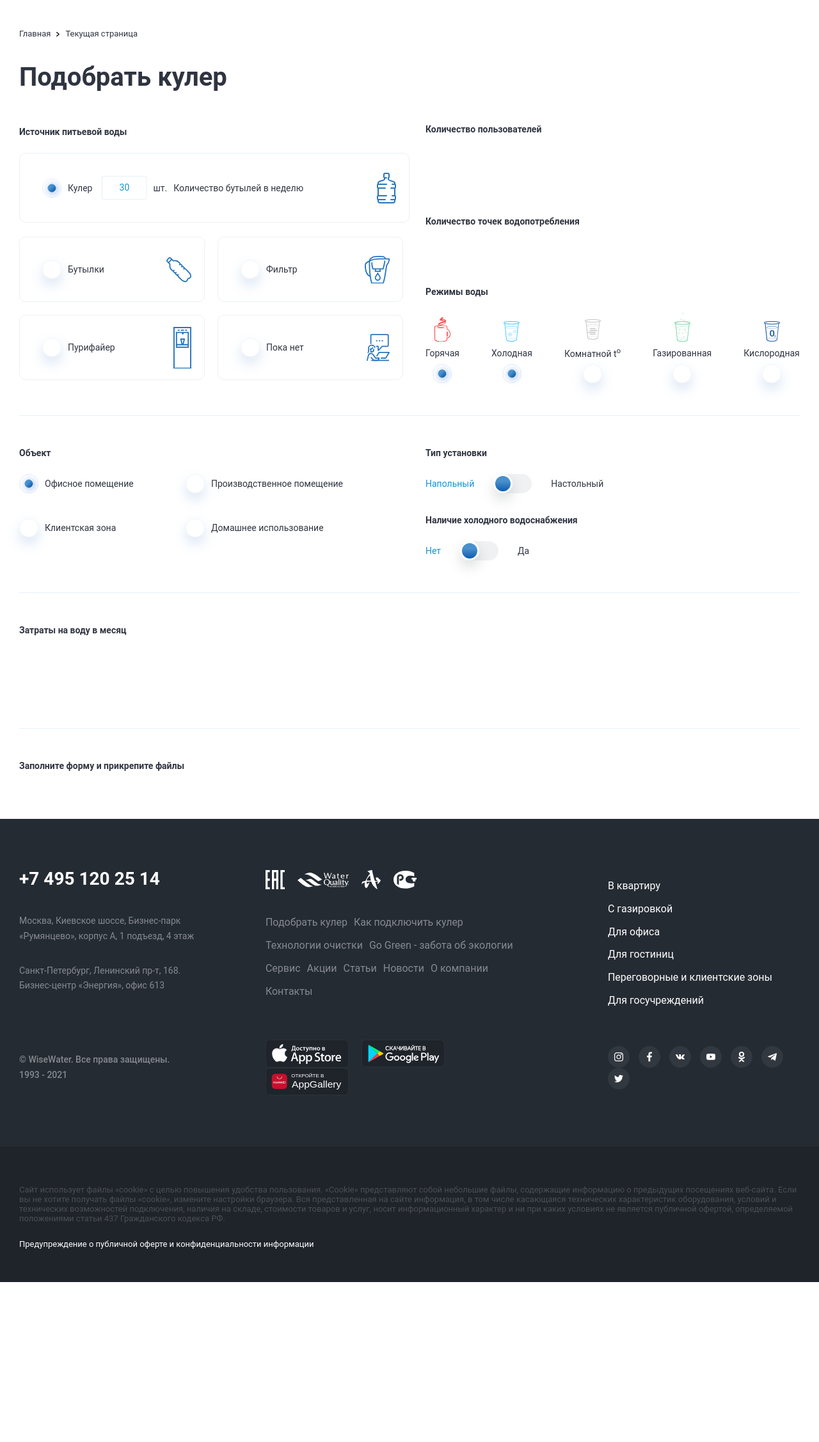
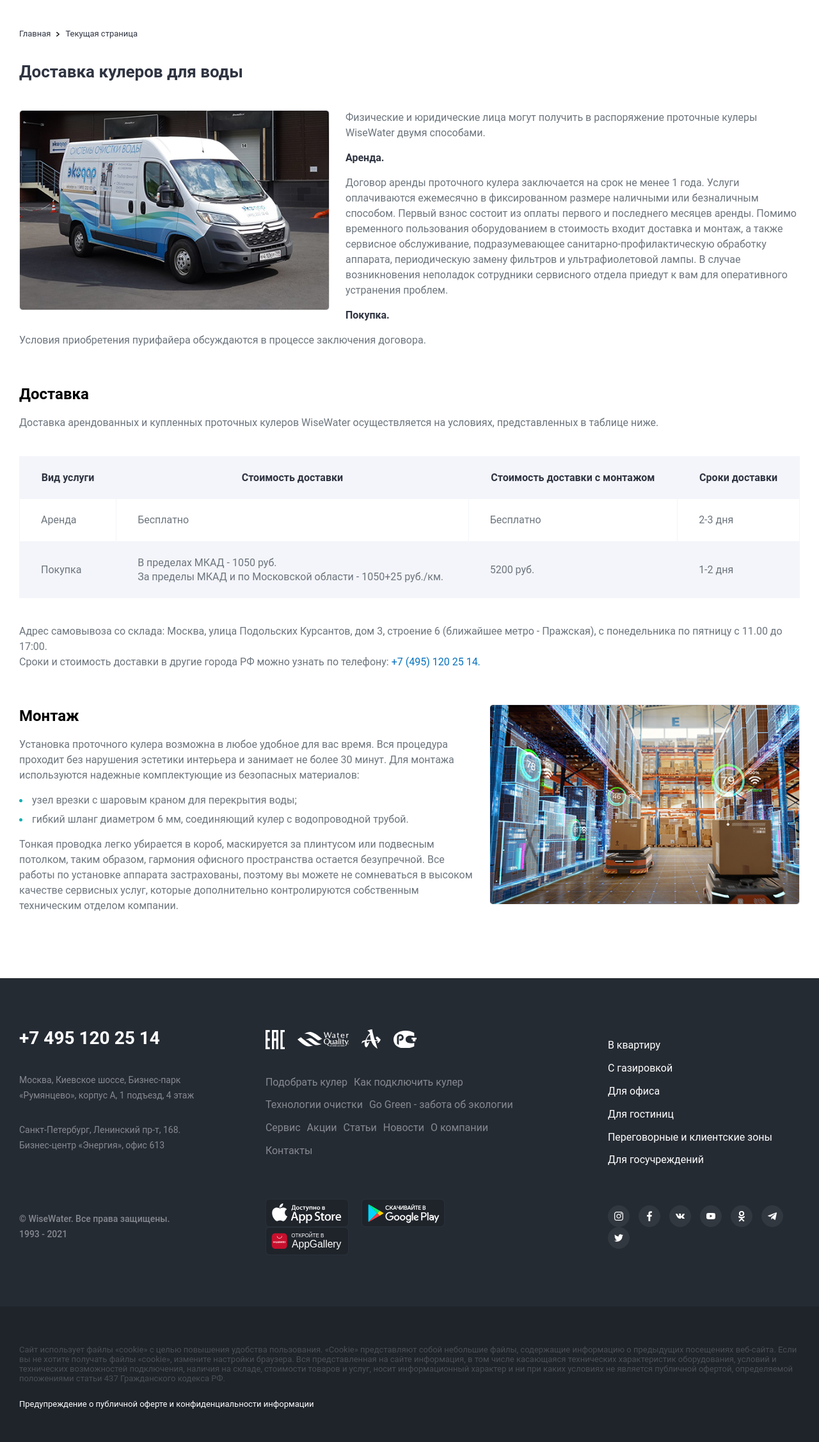
Before and after one commit to Yurobas/wwkulery, a Node project: template src/pages/index/index.pug in a window 1280 px wide. Shown: the part 198-2452 px from the top of the page at 64% size. Before the commit the page ends 2202 px from the top, so only its background shows below. Run offline with Node 20 templates, Linux system fonts and the light colour scheme; the template is opened without the code that fills it, so the values that code supplies are empty; style sheets or scripts are compiled from the project's sources.

Commit message:
Добавил delivery и vacancy

```diff
--- a/src/base/layout.scss
+++ b/src/base/layout.scss
@@ -23,6 +23,8 @@
   --bg-button-blue: #208ac4;
   --bg-socials: #323840;
   --bg-arrow: #bebec0;
+  --bg-table: #F4F5FA;
+
 
   --icon-blue: #0472be;
 
@@ -169,7 +171,7 @@
 }
 
 .bold {
-  font-weight: 700;
+  font-weight: 700 !important;
 }
 
 .wrapper {
--- a/src/base/styles.scss
+++ b/src/base/styles.scss
@@ -38,6 +38,7 @@
 @import "../components/round/round.scss";
 @import "../components/inner/inner.scss";
 @import "../components/radio/radio.scss";
+@import "../components/table/table.scss";
 @import "../components/file/file.scss";
 @import "../components/form/form.scss";
 @import "../components/logo/logo.scss";
@@ -45,7 +46,9 @@
 @import "../pages/articles-main/articles.scss";
 @import "../pages/articles-item/article.scss";
 @import "../pages/contacts/contacts.scss";
+@import "../pages/delivery/delivery.scss";
 @import "../pages/catalog/catalog.scss";
+@import "../pages/vacancy/vacancy.scss";
 @import "../pages/product/product.scss";
 @import "../pages/stocks/stocks.scss";
 @import "../pages/podbor/podbor.scss";
--- /dev/null
+++ b/src/components/table/table.scss
@@ -0,0 +1,39 @@
+.table {
+    overflow-x: auto;
+    &-wide {
+        font-weight: 400;
+        text-align: center;
+    }
+    & table {
+        width: 100%;
+        min-width: 738px;
+        margin: 25px 0;
+        border-collapse: collapse;
+    }
+    b,
+    strong,
+    th {
+        font-weight: 400;
+    }
+    & th,
+    & td {
+        padding: 22px 37px;
+        border: 1px solid var(--bg-table);
+        line-height: 1.35;
+    }
+    thead tr,
+    tr:nth-of-type(even) {
+        background-color: var(--bg-table);
+    }
+
+    @media (max-width: 1400px) {
+        .table-text-wide {
+            text-align: left;
+        }
+        th,
+        td {
+            padding-left: 33px;
+            padding-right: 33px;
+        }
+    }
+}
--- /dev/null
+++ b/src/pages/delivery/delivery.pug
@@ -0,0 +1,62 @@
+<section class="article section">
+    <div class="container">
+        include ../../components/breadcrumbs/breadcrumbs
+    </div>
+    <div class="inner container">
+        <main class="article__main">
+            <h1 class="article__title title title--section">
+                | Доставка кулеров для воды
+            </h1>
+            <div class="article__info text">
+
+                <img class="delivery__img-left" src="../../images/pages/delivery/shutterstock_1237494658 (1).png" alt="Картинка">
+                <p>Физические и юридические лица могут получить в распоряжение проточные кулеры WiseWater двумя способами.</p>
+                <p class="bold">Аренда.</p>
+                <p>Договор аренды проточного кулера заключается на срок не менее 1 года. Услуги оплачиваются ежемесячно в фиксированном размере наличными или безналичным способом. Первый взнос состоит из оплаты первого и последнего месяцев аренды. Помимо временного пользования оборудованием в стоимость входит доставка и монтаж, а также сервисное обслуживание, подразумевающее санитарно-профилактическую обработку аппарата, периодическую замену фильтров и ультрафиолетовой лампы. В случае возникновения неполадок сотрудники сервисного отдела приедут к вам для оперативного устранения проблем.</p>
+                <p class="bold">Покупка.</p>
+                <p>Условия приобретения пурифайера обсуждаются в процессе заключения договора.</p>
+
+                <p><br></p>
+                <h2 class="delivery__title">Доставка</h2>
+                <p>Доставка арендованных и купленных проточных кулеров WiseWater осуществляется на условиях, представленных в таблице ниже.</p>
+                <div class="table">
+                    <table>
+                        <thead>
+                        <tr>
+                            <th class="bold">Вид&nbsp;услуги</th>
+                            <th class="bold">Стоимость&nbsp;доставки</th>
+                            <th class="bold">Стоимость доставки с&nbsp;монтажом</th>
+                            <th class="bold">Сроки доставки</th>
+                        </tr>
+                        </thead>
+                        <tbody>
+                        <tr>
+                            <td>Аренда</td>
+                            <td>Бесплатно</td>
+                            <td>Бесплатно</td>
+                            <td>2-3 дня</td>
+                        </tr>
+                        <tr>
+                            <td>Покупка</td>
+                            <td>В пределах МКАД - 1050 руб.<br> За&nbsp;пределы&nbsp;МКАД и по&nbsp;Московской области - 1050+25&nbsp;руб./км.</td>
+                            <td>5200&nbsp;руб.</td>
+                            <td>1-2&nbsp;дня</td>
+                        </tr>
+                        </tbody>
+                    </table>
+                </div>
+                <p>Адрес самовывоза со склада: Москва, улица Подольских Курсантов, дом 3, строение 6 (ближайшее метро - Пражская), с понедельника по пятницу с 11.00 до 17:00. <br> Сроки и стоимость доставки в другие города РФ можно узнать по телефону: <a class="link link--blue" href="tel:+74951202514">+7 (495) 120 25 14.</a></p>
+                <p><br></p>
+
+                <img class="delivery__img-right" src="../../images/pages/delivery/shutterstock_2064581651.png" alt="Картинка">
+                <h2 class="delivery__title">Монтаж</h2>
+                <p>Установка проточного кулера возможна в любое удобное для вас время. Вся процедура проходит без нарушения эстетики интерьера и занимает не более 30 минут. Для монтажа используются надежные комплектующие из безопасных материалов:</p>
+                <ul>
+                    <li>узел врезки с шаровым краном для перекрытия воды;</li>
+                    <li>гибкий шланг диаметром 6 мм, соединяющий кулер с водопроводной трубой.</li>
+                </ul>
+                <p>Тонкая проводка легко убирается в короб, маскируется за плинтусом или подвесным потолком, таким образом, гармония офисного пространства остается безупречной. Все работы по установке аппарата застрахованы, поэтому вы можете не сомневаться в высоком качестве сервисных услуг, которые дополнительно контролируются собственным техническим отделом компании.</p>
+            </div>
+        </main>
+    </div>
+</section>
--- /dev/null
+++ b/src/pages/delivery/delivery.scss
@@ -0,0 +1,33 @@
+.delivery {
+    &__img {
+        &-left {
+            float: left;
+            margin: 0px 25px 25px 0px;
+            width: 485px;
+            @media(max-width: $tablet) {
+                width: 285px;
+            }
+            @media(max-width: $tabletSmall) {
+                float: inherit;
+                margin: 0 auto;
+                width: 350px;
+            }
+        }
+        &-right {
+            float: right;
+            margin: 25px 0px 25px 25px;
+            width: 485px;
+            @media(max-width: $tablet) {
+                width: 285px;
+            }
+            @media(max-width: $tabletSmall) {
+                float: inherit;
+                margin: 0 auto;
+                width: 350px;
+            }
+        }
+    }
+    &__title {
+        color: black;
+    }
+}
--- a/src/pages/index/index.pug
+++ b/src/pages/index/index.pug
@@ -39,7 +39,7 @@
         include ../../pages/stocks/stocks
 
       //- ! Подбор кулера
-      include ../../pages/podbor/podbor
+      //- include ../../pages/podbor/podbor
 
       //- ! Внутреняя страница "Контакты"
         include ../../pages/contacts/contacts
@@ -47,6 +47,12 @@
 
     //- ! Статьи / Новости Внутреняя
       include ../../pages/articles-item/articles-item
+
+    //- ! Вакансии (Шаблон от Новости Внутреняя / без aside)
+    //- include ../../pages/vacancy/vacancy
+
+    //- ! Доставка (Шаблон от Новости Внутреняя / без aside)
+    include ../../pages/delivery/delivery
 
     include ../../components/footer/footer
   </div>
--- /dev/null
+++ b/src/pages/vacancy/vacancy.scss
@@ -0,0 +1,47 @@
+.vacancy {
+    &__lists {
+        display: flex;
+        justify-content: space-between;
+        margin-top: 80px !important;
+        @media(max-width: $tablet) {
+            flex-direction: column;
+        }
+        @media(max-width: $tablet) {
+            margin-top: 45px !important;
+
+        }
+        & div {
+            @media(max-width: $tablet) {
+                width: 100%;
+            }
+            width: 50%;
+            &:first-child {
+                margin-right: 60px;
+                @media(max-width: $tablet) {
+                    margin-right: 0px;
+                }
+            }
+            & ul {
+                margin-bottom: 60px;
+                @media(max-width: $phone) {
+                    margin-bottom: 35px;
+                }
+            }
+            & h2 {
+                margin-bottom: 25px;
+            }
+        }
+    }
+    &__img {
+        float: left;
+        width: 500px;
+        @media(max-width: $tablet) {
+            width: 285px;
+        }
+        @media(max-width: $tabletSmall) {
+            float: inherit;
+            margin: 0 auto;
+            width: 350px;
+        }
+    }
+}
```
Also changed, not shown: src/pages/vacancy/vacancy.pug (added, +51 -0 lines), src/images/pages/delivery/shutterstock_1237494658 (1).png (added), src/images/pages/delivery/shutterstock_2064581651.png (added), src/images/pages/vacancy/hh-img.png (added), 4 other files.
